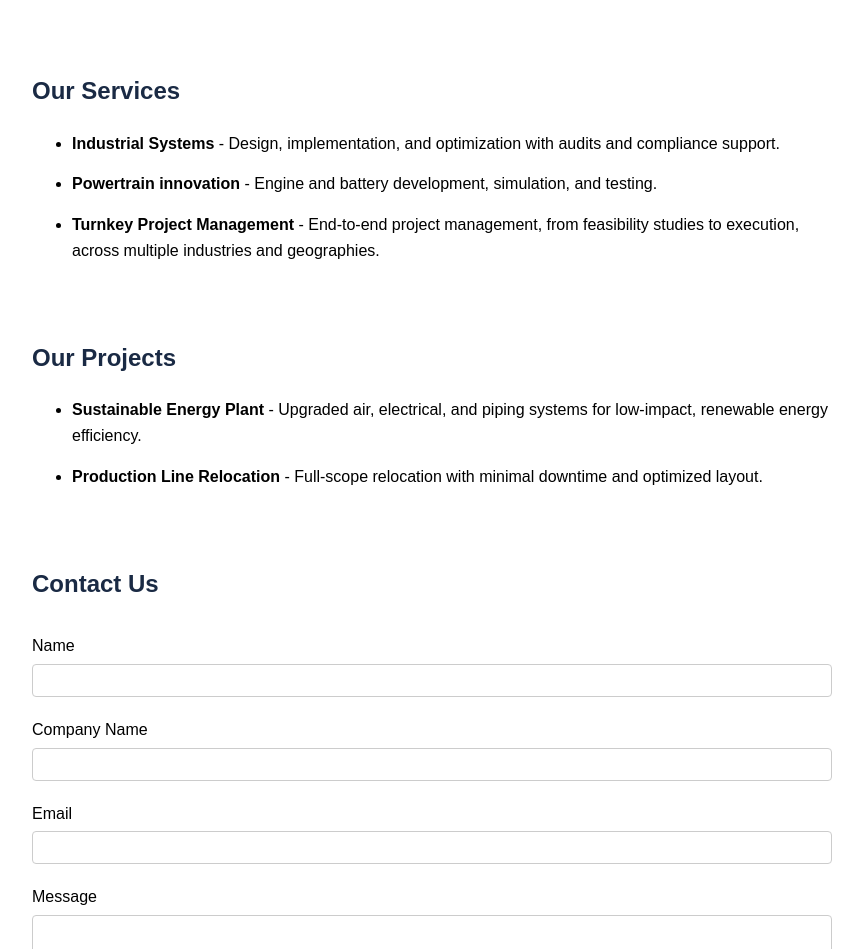
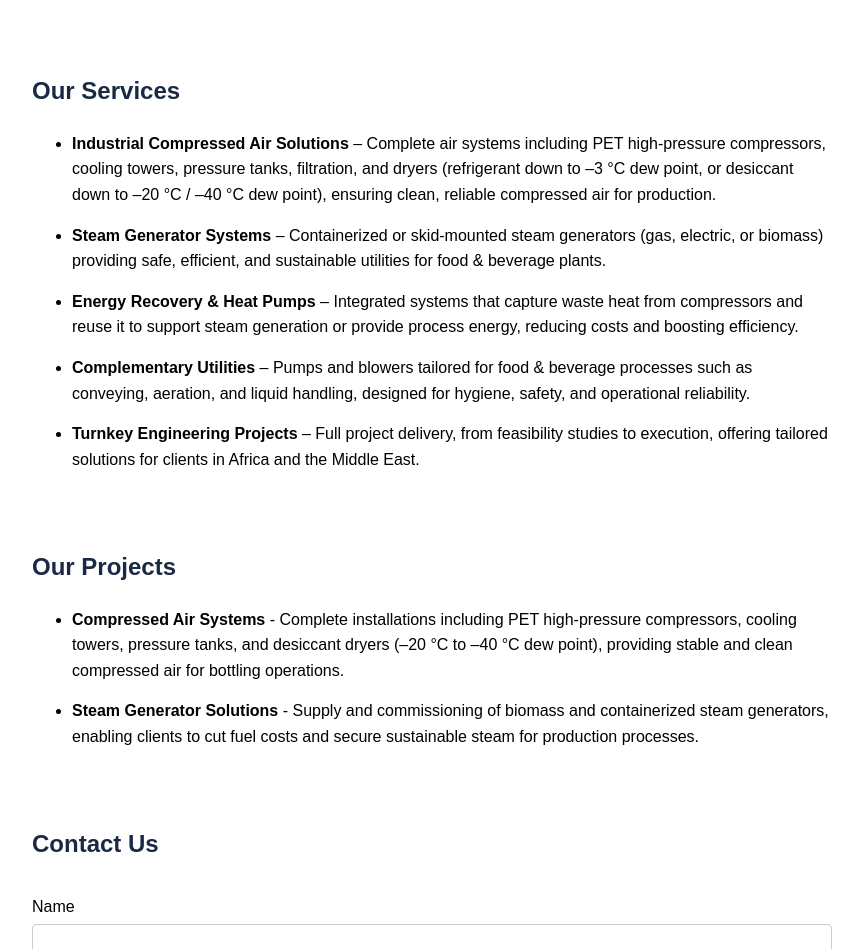
Before and after one commit to moumarzouki-AxisFlow/moumarzouki-AxisFlow.github.io, a plain HTML site: page index.html in a window 1280 px wide. Shown: the part 543-1492 px from the top of the page, without its empty margins (208-1071 px from the left). Drawn offline with Linux system fonts and the light colour scheme.

Commit message:
index.html

```diff
--- a/index.html
+++ b/index.html
@@ -143,17 +143,19 @@
     <div class="section" id="services">
         <h2>Our Services</h2>
         <ul class="services">
-            <li><strong>Industrial Systems</strong> - Design, implementation, and optimization with audits and compliance support.</li>
-            <li><strong>Powertrain innovation</strong> - Engine and battery development, simulation, and testing.</li>
-            <li><strong>Turnkey Project Management</strong> - End-to-end project management, from feasibility studies to execution, across multiple industries and geographies.</li>
+             <li><strong>Industrial Compressed Air Solutions</strong> – Complete air systems including PET high-pressure compressors, cooling towers, pressure tanks, filtration, and dryers (refrigerant down to –3 °C dew point, or desiccant down to –20 °C / –40 °C dew point), ensuring clean, reliable compressed air for production.</li>
+             <li><strong>Steam Generator Systems</strong> – Containerized or skid-mounted steam generators (gas, electric, or biomass) providing safe, efficient, and sustainable utilities for food & beverage plants.</li>
+             <li><strong>Energy Recovery & Heat Pumps</strong> – Integrated systems that capture waste heat from compressors and reuse it to support steam generation or provide process energy, reducing costs and boosting efficiency.</li>
+             <li><strong>Complementary Utilities</strong> – Pumps and blowers tailored for food & beverage processes such as conveying, aeration, and liquid handling, designed for hygiene, safety, and operational reliability.</li>
+             <li><strong>Turnkey Engineering Projects</strong> – Full project delivery, from feasibility studies to execution, offering tailored solutions for clients in Africa and the Middle East.</li>
         </ul>
     </div>
 
     <div class="section" id="projects">
         <h2>Our Projects</h2>
         <ul class="projects">
-            <li><strong>Sustainable Energy Plant</strong> - Upgraded air, electrical, and piping systems for low-impact, renewable energy efficiency.</li>
-            <li><strong>Production Line Relocation</strong> - Full-scope relocation with minimal downtime and optimized layout.</li>
+            <li><strong>Compressed Air Systems</strong> - Complete installations including PET high-pressure compressors, cooling towers, pressure tanks, and desiccant dryers (–20 °C to –40 °C dew point), providing stable and clean compressed air for bottling operations.</li>
+            <li><strong>Steam Generator Solutions</strong> - Supply and commissioning of biomass and containerized steam generators, enabling clients to cut fuel costs and secure sustainable steam for production processes.</li>
         </ul>
     </div>
 
```
